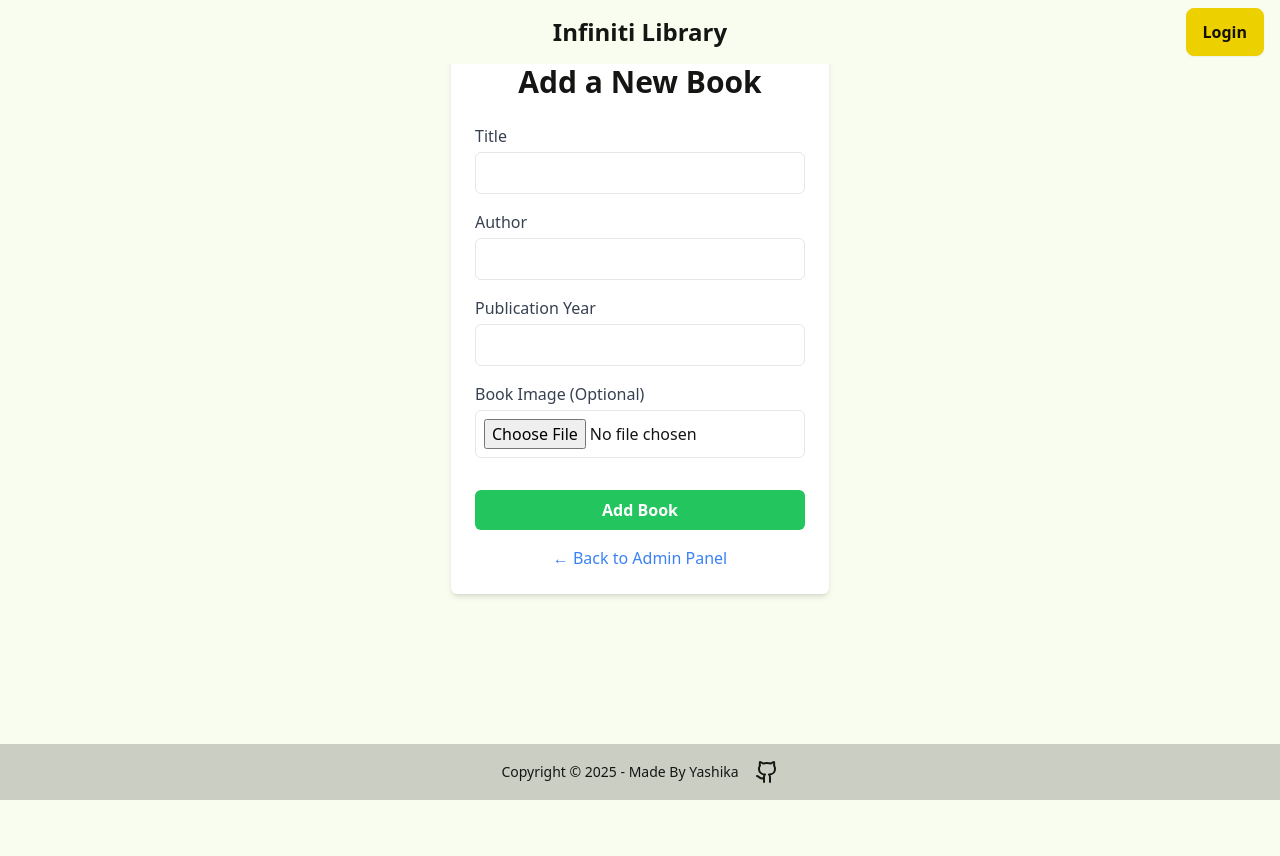
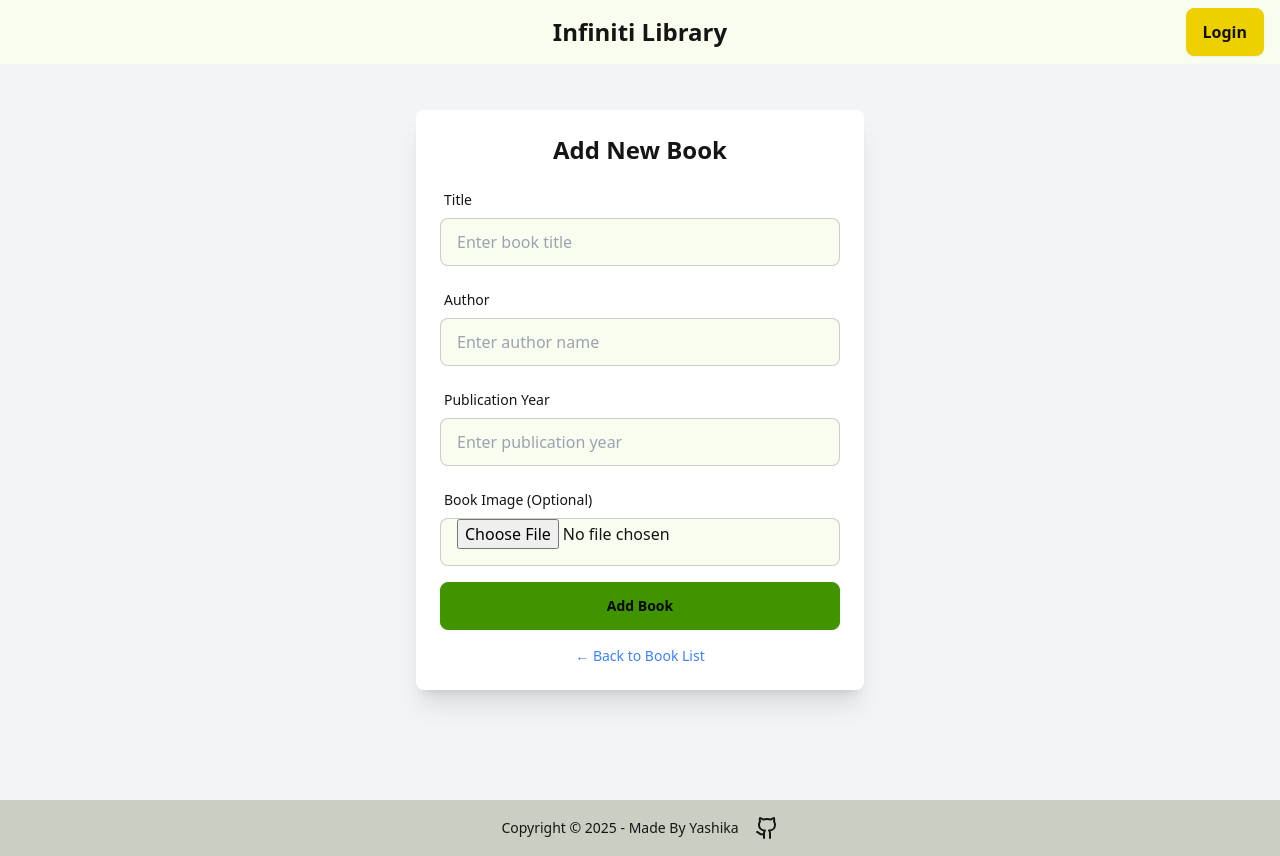
Before and after one commit to Yashika118/LIBRARY_MANAGEMENT_SYSTEM, a React (Vite) app in the folder frontend/: page /add-book in a window 1280 px wide. Before the commit the page ends 800 px from the top, so only its background shows below. Built offline with nearby package versions, Linux system fonts and the light colour scheme; no server answers.

Commit message:
add book button is working

```diff
--- a/frontend/src/components/Navbar.jsx
+++ b/frontend/src/components/Navbar.jsx
@@ -30,8 +30,16 @@ const Navbar = () => {
                             <li><a href="/">Home</a></li>
                             <li><a href="/books">All Books</a></li>
                             <li><a href="/myBooks">My Books</a></li>
-                            {authUser.role==="admin" && (
-                                <li><a href="/admin">Admin</a></li>
+                            {authUser.role === "admin" && (
+
+                                // <li><a href="/admin">Admin</a></li>
+                                <li>
+                                    <a>Admin Controls</a>
+                                    <ul className="p-2">
+                                        <li><a href="/add-book">Add a Book</a></li>
+                                        <li><a href="/transactions">View all Transactions</a></li>
+                                    </ul>
+                                </li>
                             )}
                         </ul>
                     </div>
@@ -41,11 +49,11 @@ const Navbar = () => {
                 <a href="/" className="btn btn-ghost text-2xl font-bold ">Infiniti Library</a>
             </div>
             <div className="navbar-end">
-                {authUser && (
+                {/* {authUser && (
                     <div className="form-control hidden mx-2 md:block">
                         <input type="text" placeholder="Search" className="input input-bordered w-24 md:w-auto" />
                     </div>
-                )}
+                )} */}
 
                 {!authUser && (
                     <Link to="/login" className="btn   mr-2 md:mx-2 text-[16px] btn-accent">Login</Link>
--- a/frontend/src/pages/AddBookPage.jsx
+++ b/frontend/src/pages/AddBookPage.jsx
@@ -13,7 +13,7 @@ const AddBookPage = () => {
     const [success, setSuccess] = useState('');
     const navigate = useNavigate();
 
-    // Handle Form Changes
+    // 📝 Handle Form Changes
     const handleChange = (e) => {
         const { name, value, files } = e.target;
         setFormData((prev) => ({
@@ -22,110 +22,120 @@ const AddBookPage = () => {
         }));
     };
 
-    // Handle Form Submission
+    // 🚀 Handle Form Submission
     const handleSubmit = async (e) => {
         e.preventDefault();
-        setSuccess('');
+
 
         if (!formData.title || !formData.author || !formData.publicationYear) {
             alert('Please fill in all required fields.');
             return;
         }
 
-        try {
-            await addBook(formData);
-            setSuccess('Book added successfully!');
-            setTimeout(() => navigate('/books'), 1500); // Redirect to books page
-        } catch (err) {
-            console.error('Failed to add book:', err.message);
-        }
+        addBook(formData);
+
+
+        setTimeout(() => navigate('/books'), 1000);
+
     };
 
     return (
-        <div className="max-w-2xl mx-auto mt-10 p-6 bg-white shadow-md rounded-md">
-            <h1 className="text-3xl font-bold mb-6 text-center">Add a New Book</h1>
+        <div className="flex justify-center items-center min-h-screen bg-gray-100">
+            <div className="card w-full max-w-md shadow-xl bg-white p-6 rounded-lg">
+                <h2 className="text-2xl font-bold text-center mb-4">Add New Book</h2>
 
-            {/* Success Message */}
+                {/* ✅ Success Message */}
                 {success && <p className="text-green-500 text-center mb-4">{success}</p>}
 
-            {/* Error Message */}
+                {/* ❌ Error Message */}
                 {error && <p className="text-red-500 text-center mb-4">{error}</p>}
 
-            {/* Book Form */}
-            <form onSubmit={handleSubmit} encType="multipart/form-data">
+                <form onSubmit={handleSubmit} className="space-y-4" encType="multipart/form-data">
                     {/* Title Field */}
-                <div className="mb-4">
-                    <label className="block text-gray-700 font-medium">Title</label>
+                    <div>
+                        <label className="label">
+                            <span className="label-text">Title</span>
+                        </label>
                         <input
                             type="text"
                             name="title"
                             value={formData.title}
+                            placeholder="Enter book title"
+                            className="input input-bordered w-full"
                             onChange={handleChange}
-                        className="w-full mt-1 p-2 border rounded-md"
                             required
                         />
                     </div>
 
                     {/* Author Field */}
-                <div className="mb-4">
-                    <label className="block text-gray-700 font-medium">Author</label>
+                    <div>
+                        <label className="label">
+                            <span className="label-text">Author</span>
+                        </label>
                         <input
                             type="text"
                             name="author"
                             value={formData.author}
+                            placeholder="Enter author name"
+                            className="input input-bordered w-full"
                             onChange={handleChange}
-                        className="w-full mt-1 p-2 border rounded-md"
                             required
                         />
                     </div>
 
                     {/* Publication Year Field */}
-                <div className="mb-4">
-                    <label className="block text-gray-700 font-medium">Publication Year</label>
+                    <div>
+                        <label className="label">
+                            <span className="label-text">Publication Year</span>
+                        </label>
                         <input
                             type="number"
                             name="publicationYear"
                             value={formData.publicationYear}
+                            placeholder="Enter publication year"
+                            className="input input-bordered w-full"
                             onChange={handleChange}
-                        className="w-full mt-1 p-2 border rounded-md"
                             required
                         />
                     </div>
 
                     {/* Book Image Field */}
-                <div className="mb-4">
-                    <label className="block text-gray-700 font-medium">Book Image (Optional)</label>
+                    <div>
+                        <label className="label">
+                            <span className="label-text">Book Image (Optional)</span>
+                        </label>
                         <input
                             type="file"
                             name="bookImage"
                             onChange={handleChange}
-                        className="w-full mt-1 p-2 border rounded-md"
+                            className="input input-bordered w-full"
                             accept="image/*"
                         />
                     </div>
 
                     {/* Submit Button */}
+                    <div className="mt-4">
                         <button
                             type="submit"
                             disabled={isLoading}
-                    className={`w-full mt-4 py-2 px-4 text-white font-semibold rounded-md ${
-                        isLoading
-                            ? 'bg-gray-400 cursor-not-allowed'
-                            : 'bg-green-500 hover:bg-green-600'
+                            className={`btn btn-primary w-full ${
+                                isLoading ? 'opacity-50 cursor-not-allowed' : ''
                             }`}
                         >
                             {isLoading ? 'Adding Book...' : 'Add Book'}
                         </button>
+                    </div>
                 </form>
 
                 {/* Back Button */}
-            <div className="text-center mt-4">
+                <p className="text-center mt-4 text-sm">
                     <button
-                    onClick={() => navigate('/admin')}
+                        onClick={() => navigate('/books')}
                         className="text-blue-500 hover:underline"
                     >
-                    ← Back to Admin Panel
+                        ← Back to Book List
                     </button>
+                </p>
             </div>
         </div>
     );
--- a/frontend/src/store/useBookStore.js
+++ b/frontend/src/store/useBookStore.js
@@ -50,11 +50,11 @@ export const useBookStore = create((set,get) => ({
             set({isLoading:false});
         }
     },
-    addBook:async(bookData)=>{
+    addBook:async(data)=>{
         try {
 
-            const res=await axiosInstance.post("/book/addBook");
-
+            const res=await axiosInstance.post("/book/addBook",data);
+            set({bookDetails:res.data});
         } catch (error) {
             console.error("Error adding book:", error.message);
             set({ error: error.response?.data?.message || "Failed to add book." });
```
Lines whose indentation alone changed are shown as unchanged.
